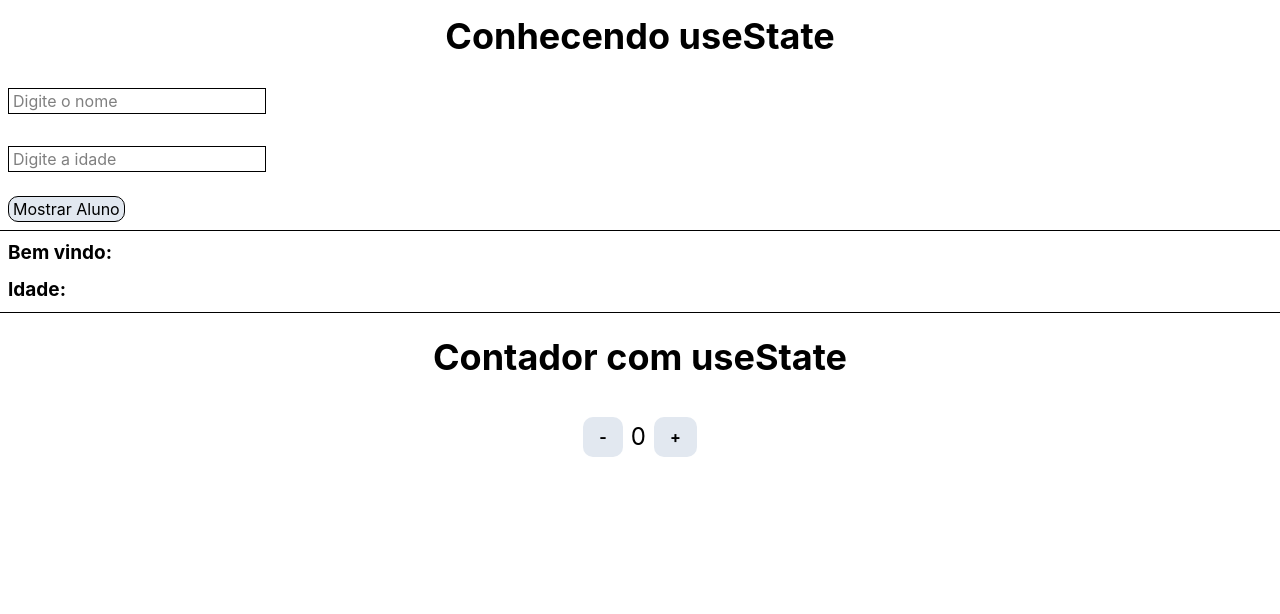
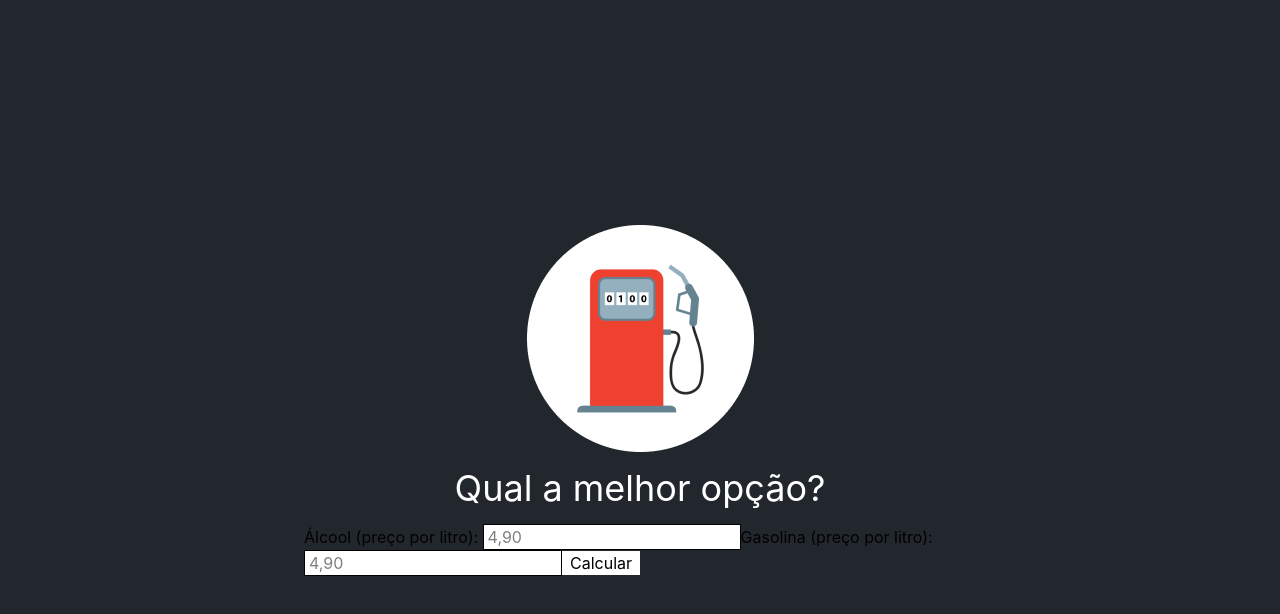
Before and after one commit to GuiPereira8/react-typescript, a React (Vite) app in the folder 01-react-fundamentals/: page / in a window 1280 px wide. Shown: the top 614 px of the page. Built offline with nearby package versions, Linux system fonts and the light colour scheme.

Commit message:
Iniciando projeto de calculadora de combustível

```diff
--- a/01-react-fundamentals/src/App.tsx
+++ b/01-react-fundamentals/src/App.tsx
@@ -1,6 +1,7 @@
 //import AulaProps from "./components/PropsEComponentes/AulaProps"; // Aula sobre componentes e props
-import ExemploState from "./components/StateEEventos/ExemploState";
+//import ExemploState from "./components/StateEEventos/ExemploState";
+import CalculadoraCombustivel from "./projects/CalculadoraCombustivel/CalculadoraCombustivel";
 
 export default function App() {
-  return <ExemploState />;
+  return <CalculadoraCombustivel />;
 }
--- /dev/null
+++ b/01-react-fundamentals/src/projects/CalculadoraCombustivel/CalculadoraCombustivel.tsx
@@ -0,0 +1,38 @@
+//import { useState } from "react";
+import logoImg from "../../assets/logo.png";
+
+export default function CalculadoraCombustivel() {
+  return (
+    <div className="bg-[#22272e] h-dvh flex justify-center items-center flex-col">
+      {/*  */}
+      <main className="flex items-center justify-center flex-col max-w-180 px-6 gap-4">
+        <img src={logoImg} alt="Logo da maquina de combustível" />
+        <h1 className="text-4xl text-white">Qual a melhor opção?</h1>
+
+        <form>
+          <label htmlFor="inAlcool">Álcool (preço por litro): </label>
+          <input
+            type="number"
+            name="inAlcool"
+            id="inAlcool"
+            placeholder="4,90"
+            step={0.01}
+            required
+            className="bg-white px-1 border"
+          />
+          <label htmlFor="inGasolina">Gasolina (preço por litro): </label>
+          <input
+            type="number"
+            name="inGasolina"
+            id="inGasolina"
+            placeholder="4,90"
+            step={0.01}
+            required
+            className="bg-white px-1 border"
+          />
+          <input type="submit" value="Calcular" className="bg-white px-2 " />
+        </form>
+      </main>
+    </div>
+  );
+}
```
Also changed, not shown: 01-react-fundamentals/src/assets/logo.png (added).
